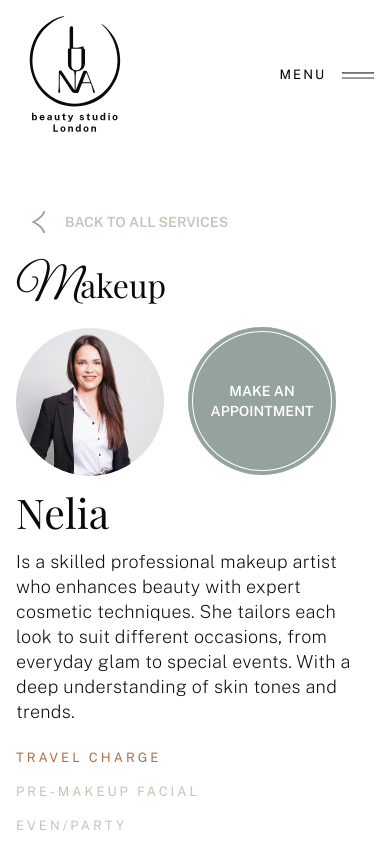
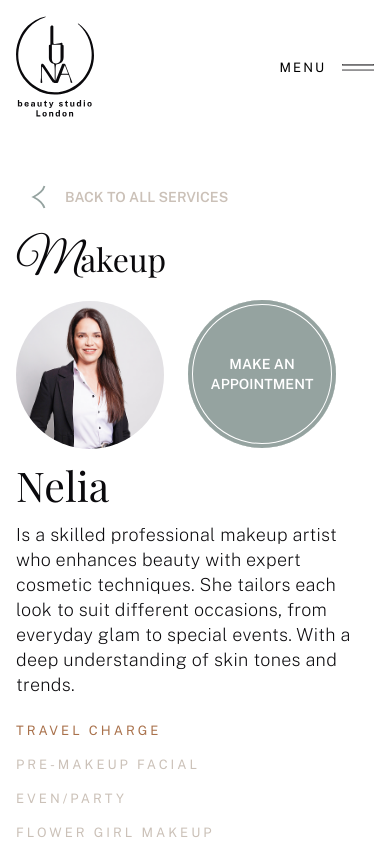
Before and after one commit to Varikash/luna-beauty, a Next.js app: page /services/details/makeup in a window 390 px wide. Shown: the top 844 px of the page. Built offline with nearby package versions, Linux system fonts and the light colour scheme; a web font is replaced by a local one.

Commit message:
небольшие правки

```diff
--- a/app/components/logo/logo.tsx
+++ b/app/components/logo/logo.tsx
@@ -30,8 +30,8 @@ const Logo: React.FC<LogoProps> = ({
     <Image
       src={getLogoSrc()}
       alt="logo"
-      width={size === "small" ? 80 : (size === "medium" ? 118 : 118)}
-      height={size === "small" ? 80 : (size === "medium" ? 118 : 154)}
+      width={size === "small" ? 80 : (size === "medium" ? 78 : 118)}
+      height={size === "small" ? 80 : (size === "medium" ? 103 : 154)}
     />
   );
 };
--- a/app/services/details/[id]/page.module.css
+++ b/app/services/details/[id]/page.module.css
@@ -87,7 +87,7 @@
 .beautyServiceDetail {
   position: relative;
   width: 100%;
-  padding: 47px 76px 85px 76px;
+  padding: 15px 76px 85px 76px;
   display: flex;
   flex-direction: column;
   align-items: center;
@@ -96,7 +96,7 @@
   background: #FFFFFF;
   background-image: url('/images/bs/background-bs.svg');
   background-repeat: no-repeat;
-  background-position: right 0px top 28px;
+  background-position: right 0px top 0px;
   background-size: 1920px 1301px;
 }
 
@@ -377,7 +377,7 @@
   }
 
   .beautyServiceDetail {
-    padding: 20px 0px 32px 0px;
+    padding: 10px 0px 32px 0px;
     background: none;
   }
 
@@ -403,7 +403,7 @@
   }
 
   .titleWrapper {
-    gap: 35px;
+    gap: 34px;
   }
 
   .navigateButton {
@@ -420,7 +420,7 @@
   .cardTitle {
     font-size: 32px;
     line-height: 36px;
-    letter-spacing: -1.7px;
+    letter-spacing: -1.55px;
   }
 
   .cardText {
@@ -480,12 +480,12 @@
   .appoinmentButton {
     position: absolute;
     left: 188px;
-    top: 117px;
+    top: 115px;
   }
 
   .beautyServiceHeadAside {
     width: 100%;
-    margin-top: 25px;
+    margin-top: 24px;
   }
 
   .beautyServiceWtf {
```
